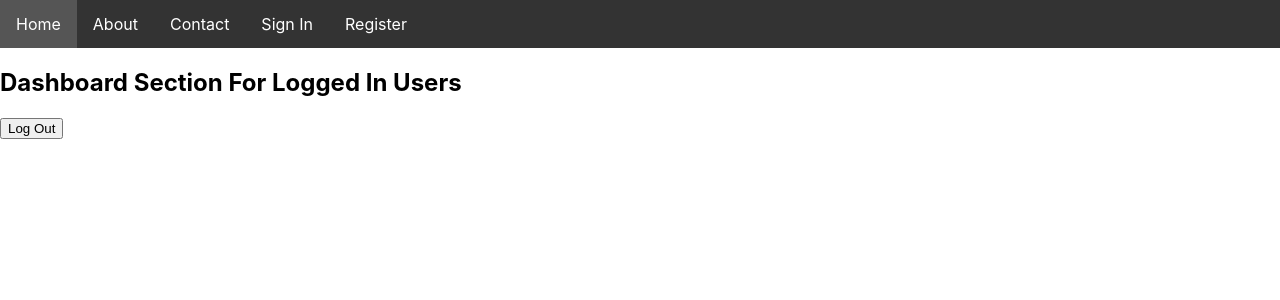
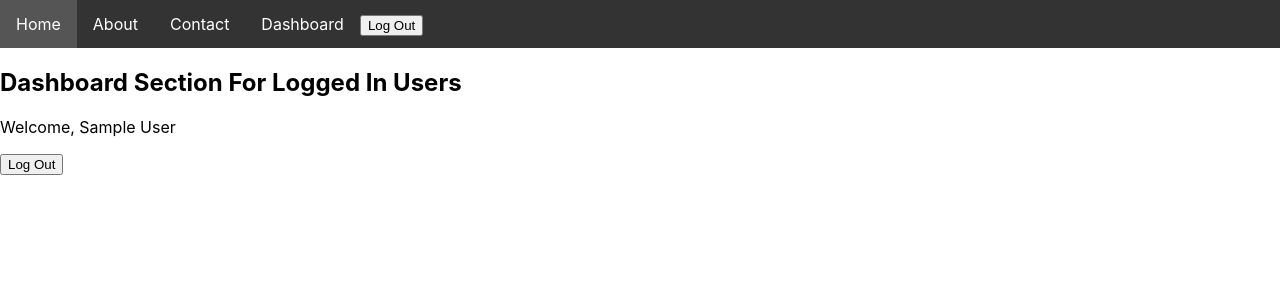
Before and after one commit to DuckMouse/WizardryAndWyverns, a React (Create React App) app: page /dashboard in a window 1280 px wide. Shown: the top 300 px of the page. Built offline with nearby package versions, Linux system fonts and the light colour scheme; no server answers; sample sign-in values are in the browser's storage.

Commit message:
amends file structure, adds centralised context management, implements register and sign in authorisation, protected route to user dash and nav rendering

```diff
--- a/package.json
+++ b/package.json
@@ -15,6 +15,7 @@
     "html-webpack-plugin": "^5.6.0",
     "react": "^18.2.0",
     "react-dom": "^18.2.0",
+    "react-google-button": "^0.7.2",
     "react-router-dom": "^6.22.1",
     "react-scripts": "5.0.1",
     "typescript": "^4.9.5",
--- a/src/App.jsx
+++ b/src/App.jsx
@@ -6,9 +6,11 @@ import Home from "./pages/Home";
 import About from "./pages/About";
 import Contact from "./pages/Contact";
 import DashboardRoutes from "./routes/DashboardRoutes";
+import { AuthContextProvider } from "./context/AuthContext";
 
 function App() {
   return (
+    <AuthContextProvider>
     <Router>
       <div>
         <nav>
@@ -25,6 +27,7 @@ function App() {
         </div>
       </div>
     </Router>
+    </AuthContextProvider>
   );
 }
 
--- a/src/components/Auth/Register.jsx
+++ b/src/components/Auth/Register.jsx
@@ -1,62 +1,68 @@
-import React, { useState } from "react";
-import { auth, googleProvider } from "../../config/firebase";
-import {
-  createUserWithEmailAndPassword,
-  signInWithPopup,
-  signOut,
-} from "firebase/auth";
-import { useNavigate } from "react-router-dom";
+import React, { useState, useEffect } from "react";
+import { UserAuth } from "../../context/AuthContext";
+import { Link, useNavigate } from "react-router-dom";
+import GoogleButton from "react-google-button";
 
 const Register = () => {
   const navigate = useNavigate();
+  const { googleSignIn, createUser, user } = UserAuth();
   const [email, setEmail] = useState("");
   const [password, setPassword] = useState("");
+  const [error, setError] = useState("");
 
-  const registerWithEmail = async () => {
+  const redirectToDashboard = () => {
+    navigate("/dashboard");
+  };
+
+  const handleSubmit = async (e) => {
+    e.preventDefault();
+    setError("");
     try {
-      await createUserWithEmailAndPassword(auth, email, password);
+      await createUser(email, password);
       redirectToDashboard();
-    } catch (err) {
-      console.error(err);
+    } catch (e) {
+      setError(e.message);
     }
   };
 
-  const signUpWithGoogle = async () => {
-    try {
-      await signInWithPopup(auth, googleProvider);
-      redirectToDashboard();
-    } catch (err) {
-      console.error(err);
+  useEffect(() => {
+    if (user != null) {
+      navigate("/dashboard");
     }
-  };
+  }, [user, navigate]);
 
-  const redirectToDashboard = () => {
-    navigate('/dashboard');
-  };
-
-  const logout = async () => {
-    try {
-      await signOut(auth);
-    } catch (err) {
-      console.error(err);
-    }
-  };
 
   return (
     <div>
       <h2>Registration Page</h2>
+      <p>
+        Already have an account? <Link to="/signin">Sign In</Link>
+      </p>
 
-      <input placeholder="Email" onChange={(e) => setEmail(e.target.value)} />
+      <form onSubmit={handleSubmit}>
+        <div>
+          <label>Email Address</label>
+          <input
+            onChange={(e) => setEmail(e.target.value)}
+            type="email"
+            required
+          />
+        </div>
+        <div>
+          <label>Password</label>
+          <input
+            placeholder="Password"
+            type="password"
+            onChange={(e) => setPassword(e.target.value)}
+            required
+          />
+        </div>
+        <button type="submit">Sign Up</button>
+      </form>
 
-      <input
-        placeholder="Password"
-        type="password"
-        onChange={(e) => setPassword(e.target.value)}
-      />
+      <GoogleButton onClick={googleSignIn} />
 
-      <button onClick={registerWithEmail}>Sign Up</button>
-      <button onClick={signUpWithGoogle}>Sign Up With Google</button>
-      <button onClick={logout}>Log Out</button>
+      {error && <p>{error}</p>}
     </div>
   );
 };
--- a/src/components/Auth/SignIn.jsx
+++ b/src/components/Auth/SignIn.jsx
@@ -1,30 +1,18 @@
-import React, { useState } from "react";
-import { auth, googleProvider } from "../../config/firebase";
-import {
-  signInWithEmailAndPassword,
-  signInWithPopup,
-  signOut,
-} from "firebase/auth";
-import { useNavigate } from "react-router-dom";
+import React, { useState, useEffect } from "react";
+import { UserAuth } from "../../context/AuthContext";
+import { Link, useNavigate } from "react-router-dom";
+import GoogleButton from "react-google-button";
 
 const SignIn = () => {
+  const { googleSignIn, signInUser, user } = UserAuth();
   const navigate = useNavigate();
-
   const [email, setEmail] = useState("");
   const [password, setPassword] = useState("");
 
-  const signInWithEmail = async () => {
+  const handleSignInWithEmail = async (e) => {
+    e.preventDefault();
     try {
-      await signInWithEmailAndPassword(auth, email, password);
-      redirectToDashboard();
-    } catch (err) {
-      console.error(err);
-    }
-  };
-
-  const signInWithGoogle = async () => {
-    try {
-      await signInWithPopup(auth, googleProvider);
+      await signInUser(email, password);
       redirectToDashboard();
     } catch (err) {
       console.error(err);
@@ -32,35 +20,38 @@ const SignIn = () => {
   };
 
   const redirectToDashboard = () => {
-    navigate('/dashboard');
+    navigate("/dashboard");
   };
 
-  const logout = async () => {
-    try {
-      await signOut(auth);
-    } catch (err) {
-      console.error(err);
+  useEffect(() => {
+    if (user != null) {
+      navigate("/dashboard");
     }
-  };
+  }, [user, navigate]);
 
   return (
     <div>
       <h2>Existing User Sign In</h2>
+      <p>
+        Don't have an account yet? <Link to="/register">Register</Link>
+      </p>
 
-      <input
-        placeholder="Email"
-        onChange={(e) => setEmail(e.target.value)}
-      />
-
-      <input
-        placeholder="Password"
-        type="password"
-        onChange={(e) => setPassword(e.target.value)}
-      />
-
-      <button onClick={signInWithEmail}>Sign In</button>
-      <button onClick={signInWithGoogle}>Sign In With Google</button>
-      <button onClick={logout}>Log Out</button>
+      <form onSubmit={handleSignInWithEmail}>
+        <div>
+          <label>Email Address</label>
+          <input onChange={(e) => setEmail(e.target.value)} type="email" />
+        </div>
+        <div>
+          <label>Password</label>
+          <input
+            placeholder="Password"
+            type="password"
+            onChange={(e) => setPassword(e.target.value)}
+          />
+        </div>
+        <button type="submit">Sign In</button>
+      </form>
+      <GoogleButton onClick={googleSignIn} />
     </div>
   );
 };
--- a/src/components/Dashboard/Dashboard.jsx
+++ b/src/components/Dashboard/Dashboard.jsx
@@ -1,24 +1,22 @@
 import React from "react";
-import { auth } from "../../config/firebase";
-import { signOut } from "firebase/auth";
-import { useNavigate } from "react-router-dom";
+import { UserAuth } from "../../context/AuthContext";
 
 const Dashboard = () => {
-  const navigate = useNavigate();
+  const { logOut, user } = UserAuth();
 
-  const logout = async () => {
+  const handleSignOut = async () => {
     try {
-      await signOut(auth);
-      navigate("/");
-    } catch (err) {
-      console.error(err);
+      await logOut();
+    } catch (error) {
+      console.log(error);
     }
   };
 
   return (
     <div>
       <h2>Dashboard Section For Logged In Users</h2>
-      <button onClick={logout}>Log Out</button>
+      <p>Welcome, {user.displayName ? user.displayName : user.email}</p>
+      <button onClick={handleSignOut}>Log Out</button>
     </div>
   );
 };
--- a/src/components/Navigation/Navbar.jsx
+++ b/src/components/Navigation/Navbar.jsx
@@ -1,26 +1,63 @@
 import React from "react";
 import { Link } from "react-router-dom";
-import './Navbar.css';
+import { UserAuth } from "../../context/AuthContext";
+import "./Navbar.css";
 
 function Navbar() {
+  const { user, logOut } = UserAuth();
+
+  const handleSignOut = async () => {
+    try {
+      await logOut();
+    } catch (error) {
+      console.log(error);
+    }
+  };
+
   return (
     <nav>
       <ul className="navbar">
         <li>
-          <Link to="/" className="nav-link">Home</Link>
+          <Link to="/" className="nav-link">
+            Home
+          </Link>
         </li>
         <li>
-          <Link to="/about" className="nav-link">About</Link>
+          <Link to="/about" className="nav-link">
+            About
+          </Link>
         </li>
         <li>
-          <Link to="/contact" className="nav-link">Contact</Link>
+          <Link to="/contact" className="nav-link">
+            Contact
+          </Link>
         </li>
-        <li>
-          <Link to="/signin" className="nav-link">Sign In</Link>
-        </li>
-        <li>
-          <Link to="/register" className="nav-link">Register</Link>
-        </li>
+        {user && (
+          <li>
+            <Link to="/dashboard" className="nav-link">
+              Dashboard
+            </Link>
+          </li>
+        )}
+        {!user && (
+          <>
+            <li>
+              <Link to="/signin" className="nav-link">
+                Sign In
+              </Link>
+            </li>
+            <li>
+              <Link to="/register" className="nav-link">
+                Register
+              </Link>
+            </li>
+          </>
+        )}
+        {user && (
+          <li>
+            <button onClick={handleSignOut}>Log Out</button>
+          </li>
+        )}
       </ul>
     </nav>
   );
--- /dev/null
+++ b/src/context/AuthContext.jsx
@@ -0,0 +1,54 @@
+import { useContext, createContext, useEffect, useState } from "react";
+import { auth } from "../config/firebase";
+import {
+  GoogleAuthProvider,
+  signInWithRedirect,
+  createUserWithEmailAndPassword,
+  signInWithEmailAndPassword,
+  signOut,
+  onAuthStateChanged,
+} from "firebase/auth";
+
+const AuthContext = createContext();
+
+export const AuthContextProvider = ({ children }) => {
+  const createUser = (email, password) => {
+    return createUserWithEmailAndPassword(auth, email, password);
+  };
+
+  const signInUser = (email, password) => {
+    return signInWithEmailAndPassword(auth, email, password);
+  };
+
+  const [user, setUser] = useState({});
+
+  const googleSignIn = () => {
+    const provider = new GoogleAuthProvider();
+    signInWithRedirect(auth, provider);
+  };
+
+  const logOut = () => {
+    signOut(auth);
+  };
+
+  useEffect(() => {
+    const unsubscribe = onAuthStateChanged(auth, (currentUser) => {
+      setUser(currentUser);
+    });
+    return () => {
+      unsubscribe();
+    };
+  }, []);
+
+  return (
+    <AuthContext.Provider
+      value={{ createUser, googleSignIn, signInUser, logOut, user }}
+    >
+      {children}
+    </AuthContext.Provider>
+  );
+};
+
+export const UserAuth = () => {
+  return useContext(AuthContext);
+};
--- a/src/pages/Home.jsx
+++ b/src/pages/Home.jsx
@@ -5,8 +5,7 @@ const Home = () => {
   return (
     <div>
       <h2>Home Page</h2>
-      <h3>TEAMPICK LOGO</h3>
-      <AuthButton to="/signIn" displayText="Log In" color="blue"></AuthButton>
+      <AuthButton to="/signIn" displayText="Sign In" color="blue"></AuthButton>
       <AuthButton to="/register" displayText="Register" color="green"></AuthButton>
     </div>
   );
--- a/src/routes/DashboardRoutes.jsx
+++ b/src/routes/DashboardRoutes.jsx
@@ -1,13 +1,21 @@
-import React from 'react';
-import { Route, Routes } from 'react-router-dom';
-import Dashboard from '../components/Dashboard/Dashboard';
+import React from "react";
+import { Route, Routes } from "react-router-dom";
+import Dashboard from "../components/Dashboard/Dashboard";
+import { Protected } from "./Protected";
 
 const DashboardRoutes = () => {
-    return (
-        <Routes>
-            <Route path="/dashboard" element={<Dashboard />} />
-        </Routes>
-    );
+  return (
+    <Routes>
+      <Route
+        path="/dashboard"
+        element={
+          <Protected>
+            <Dashboard />
+          </Protected>
+        }
+      />
+    </Routes>
+  );
 };
 
 export default DashboardRoutes;
--- /dev/null
+++ b/src/routes/Protected.jsx
@@ -0,0 +1,13 @@
+import React from "react";
+import { Navigate } from "react-router-dom";
+import { UserAuth } from "../context/AuthContext";
+import Dashboard from "../components/Dashboard/Dashboard";
+
+export const Protected = () => {
+  const { user } = UserAuth();
+  if (!user) {
+    return <Navigate to="/" />;
+  }
+
+  return <Dashboard />;
+};
```
Also changed, not shown: 1 other file (tests, documents, lock files or other folders).
